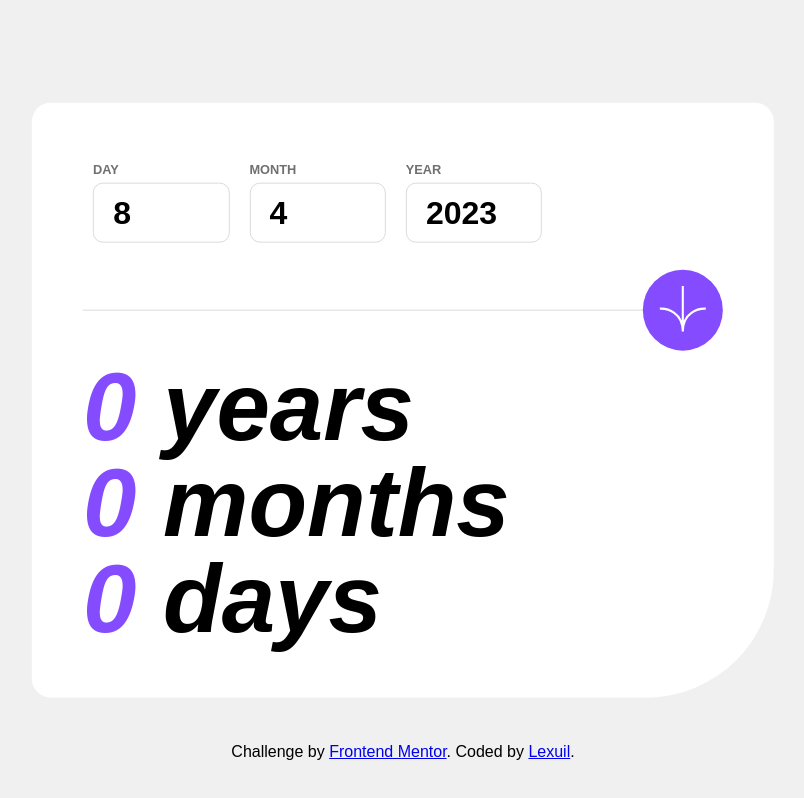
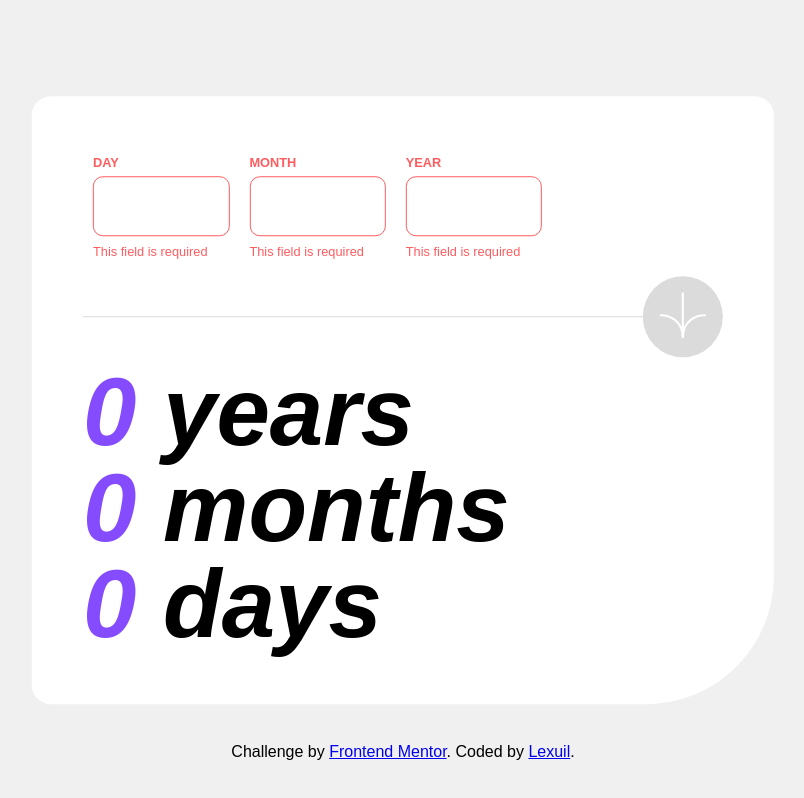
Before and after one commit to Lexuil/age-calculator-app-main, a React (Vite) app: page / in a window 1280 px wide. Shown: the whole page, without its empty margins (237-1041 px from the left). Built offline with nearby package versions, Linux system fonts and the light colour scheme.

Commit message:
remove default value in form

```diff
--- a/src/components/BirthdayForm.jsx
+++ b/src/components/BirthdayForm.jsx
@@ -3,9 +3,9 @@ import { useState, useEffect } from 'react'
 function BirthdayForm({ setInfo }) {
   const today = new Date()
 
-  const [day, setDay] = useState(today.getDate())
-  const [month, setMonth] = useState(today.getMonth() + 1)
-  const [year, setYear] = useState(today.getFullYear())
+  const [day, setDay] = useState()
+  const [month, setMonth] = useState()
+  const [year, setYear] = useState()
   const [dayError, setDayError] = useState('')
   const [monthError, setMonthError] = useState('')
   const [yearError, setYearError] = useState('')
@@ -66,7 +66,7 @@ function BirthdayForm({ setInfo }) {
             name='day'
             min={1}
             max={31}
-            value={day}
+            value={day ?? ''}
             className={dayError ? 'error-input' : ''}
             onChange={(e) => setDay(e.target.value)}
           />
@@ -82,7 +82,7 @@ function BirthdayForm({ setInfo }) {
             name='month'
             min={1}
             max={12}
-            value={month}
+            value={month ?? ''}
             className={monthError ? 'error-input' : ''}
             onChange={(e) => setMonth(e.target.value)}
           />
@@ -96,7 +96,7 @@ function BirthdayForm({ setInfo }) {
             id='year'
             type='number'
             name='year'
-            value={year}
+            value={year ?? ''}
             className={yearError ? 'error-input' : ''}
             onChange={(e) => setYear(e.target.value)}
           />
```
